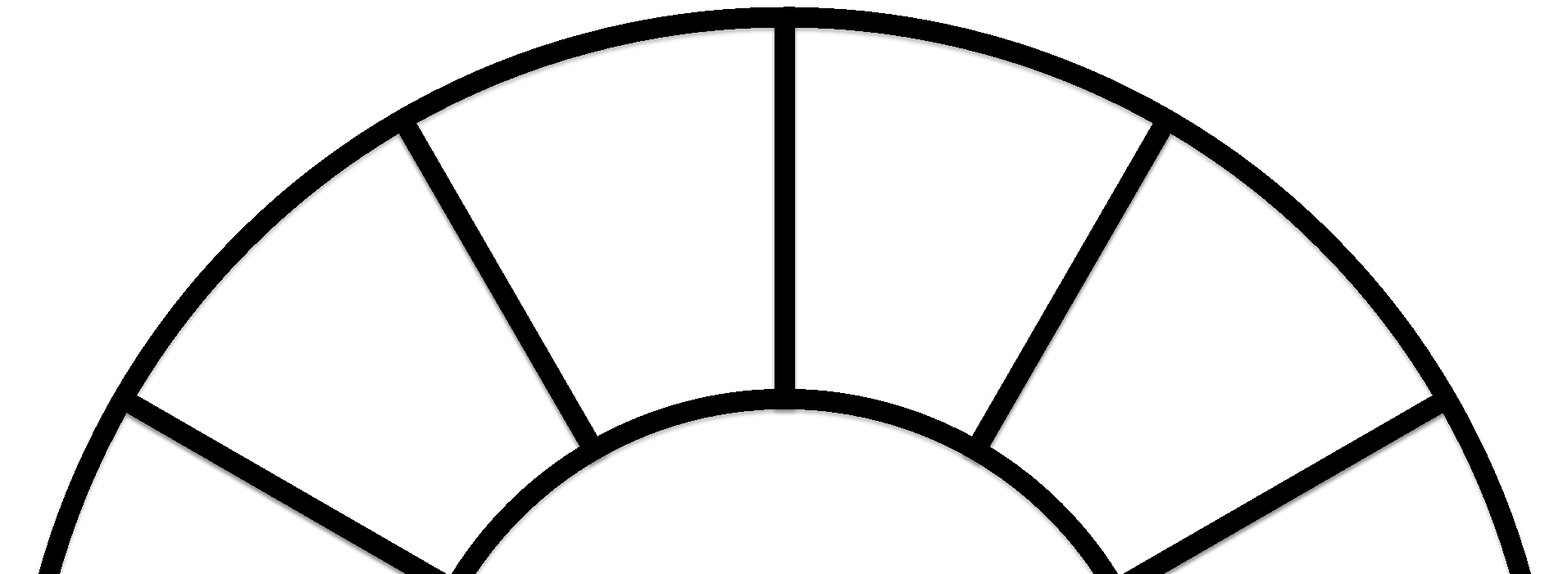
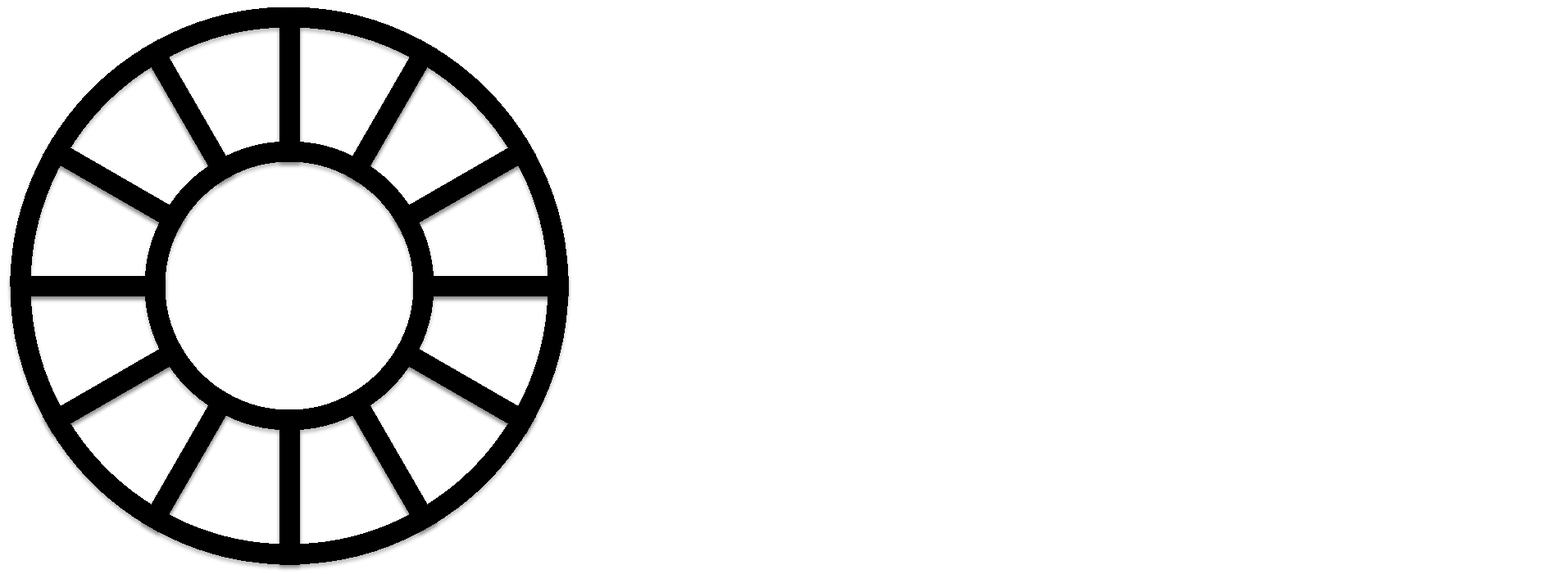
Before and after one commit to Salei-Y/notion_widgets, a plain HTML site: page index.html in a window 1280 px wide. Shown: the top 701 px of the page at 82% size, 1907 px wide, since content can reach past the window. Drawn offline with Linux system fonts and the light colour scheme.

Commit message:
Update index.html

```diff
--- a/index.html
+++ b/index.html
@@ -1,45 +1,45 @@
 <html>
   <head> </head>
   <body>
-<svg width="1899" height="1899" viewBox="0 0 1899 1899" fill="none" xmlns="http://www.w3.org/2000/svg">
+<svg width="690" height="690" viewBox="0 0 690 690" fill="none" xmlns="http://www.w3.org/2000/svg">
 <g filter="url(#filter0_d_1_39)">
-<path d="M1757.07 1411.75C1675.22 1553.51 1557.51 1671.22 1415.75 1753.07L1182.62 1349.28C1253.5 1308.36 1312.36 1249.5 1353.28 1178.63L1757.07 1411.75Z" stroke="black" stroke-width="25" shape-rendering="crispEdges"/>
+<path d="M629.056 505C600.268 554.862 558.862 596.268 509 625.056L427 483.028C451.931 468.634 472.634 447.931 487.028 423L629.056 505Z" stroke="black" stroke-width="25" shape-rendering="crispEdges"/>
 </g>
 <g filter="url(#filter1_d_1_39)">
-<path d="M1415.75 1753.07C1273.99 1834.91 1113.19 1878 949.5 1878L949.5 1411.75C1031.34 1411.75 1111.75 1390.21 1182.62 1349.28L1415.75 1753.07Z" stroke="black" stroke-width="25" shape-rendering="crispEdges"/>
+<path d="M509 625.056C459.138 653.844 402.576 669 345 669L345 505C373.788 505 402.069 497.422 427 483.028L509 625.056Z" stroke="black" stroke-width="25" shape-rendering="crispEdges"/>
 </g>
 <g filter="url(#filter2_d_1_39)">
-<path d="M949.5 1878C785.812 1878 625.008 1834.91 483.25 1753.07L716.375 1349.28C787.254 1390.21 867.656 1411.75 949.5 1411.75L949.5 1878Z" stroke="black" stroke-width="25" shape-rendering="crispEdges"/>
+<path d="M345 669C287.424 669 230.862 653.844 181 625.056L263 483.028C287.931 497.422 316.212 505 345 505L345 669Z" stroke="black" stroke-width="25" shape-rendering="crispEdges"/>
 </g>
 <g filter="url(#filter3_d_1_39)">
-<path d="M483.25 1753.07C341.492 1671.22 223.775 1553.51 141.931 1411.75L545.716 1178.63C586.638 1249.5 645.496 1308.36 716.375 1349.28L483.25 1753.07Z" stroke="black" stroke-width="25" shape-rendering="crispEdges"/>
+<path d="M181 625.056C131.138 596.268 89.7317 554.862 60.9437 505L202.972 423C217.366 447.931 238.069 468.634 263 483.028L181 625.056Z" stroke="black" stroke-width="25" shape-rendering="crispEdges"/>
 </g>
 <g filter="url(#filter4_d_1_39)">
-<path d="M141.931 1411.75C60.0874 1269.99 17 1109.19 17 945.5L483.25 945.5C483.25 1027.34 504.794 1107.75 545.716 1178.63L141.931 1411.75Z" stroke="black" stroke-width="25" shape-rendering="crispEdges"/>
+<path d="M60.9437 505C32.1557 455.138 17 398.576 17 341L181 341C181 369.788 188.578 398.069 202.972 423L60.9437 505Z" stroke="black" stroke-width="25" shape-rendering="crispEdges"/>
 </g>
 <g filter="url(#filter5_d_1_39)">
-<path d="M17 945.5C17 781.812 60.0874 621.008 141.931 479.25L545.716 712.375C504.794 783.254 483.25 863.656 483.25 945.5L17 945.5Z" stroke="black" stroke-width="25" shape-rendering="crispEdges"/>
+<path d="M17 341C17 283.424 32.1557 226.862 60.9437 177L202.972 259C188.578 283.931 181 312.212 181 341L17 341Z" stroke="black" stroke-width="25" shape-rendering="crispEdges"/>
 </g>
 <g filter="url(#filter6_d_1_39)">
-<path d="M141.931 479.25C223.775 337.492 341.492 219.775 483.25 137.931L716.375 541.716C645.496 582.638 586.638 641.496 545.716 712.375L141.931 479.25Z" stroke="black" stroke-width="25" shape-rendering="crispEdges"/>
+<path d="M60.9437 177C89.7317 127.138 131.138 85.7317 181 56.9436L263 198.972C238.069 213.366 217.366 234.069 202.972 259L60.9437 177Z" stroke="black" stroke-width="25" shape-rendering="crispEdges"/>
 </g>
 <g filter="url(#filter7_d_1_39)">
-<path d="M483.25 137.931C625.008 56.0873 785.812 13 949.5 13L949.5 479.25C867.656 479.25 787.254 500.794 716.375 541.716L483.25 137.931Z" stroke="black" stroke-width="25" shape-rendering="crispEdges"/>
+<path d="M181 56.9436C230.862 28.1556 287.424 13 345 13L345 177C316.212 177 287.931 184.578 263 198.972L181 56.9436Z" stroke="black" stroke-width="25" shape-rendering="crispEdges"/>
 </g>
 <g filter="url(#filter8_d_1_39)">
-<path d="M949.5 13C1113.19 13 1273.99 56.0873 1415.75 137.931L1182.62 541.716C1111.75 500.794 1031.34 479.25 949.5 479.25L949.5 13Z" stroke="black" stroke-width="25" shape-rendering="crispEdges"/>
+<path d="M345 13C402.576 13 459.138 28.1556 509 56.9437L427 198.972C402.069 184.578 373.788 177 345 177L345 13Z" stroke="black" stroke-width="25" shape-rendering="crispEdges"/>
 </g>
 <g filter="url(#filter9_d_1_39)">
-<path d="M1415.75 137.931C1557.51 219.775 1675.22 337.492 1757.07 479.25L1353.28 712.375C1312.36 641.496 1253.5 582.638 1182.62 541.716L1415.75 137.931Z" stroke="black" stroke-width="25" shape-rendering="crispEdges"/>
+<path d="M509 56.9437C558.862 85.7317 600.268 127.138 629.056 177L487.028 259C472.634 234.069 451.931 213.366 427 198.972L509 56.9437Z" stroke="black" stroke-width="25" shape-rendering="crispEdges"/>
 </g>
 <g filter="url(#filter10_d_1_39)">
-<path d="M1757.07 479.25C1838.91 621.008 1882 781.812 1882 945.5L1415.75 945.5C1415.75 863.656 1394.21 783.254 1353.28 712.375L1757.07 479.25Z" stroke="black" stroke-width="25" shape-rendering="crispEdges"/>
+<path d="M629.056 177C657.844 226.862 673 283.424 673 341L509 341C509 312.212 501.422 283.931 487.028 259L629.056 177Z" stroke="black" stroke-width="25" shape-rendering="crispEdges"/>
 </g>
 <g filter="url(#filter11_d_1_39)">
-<path d="M1882 945.5C1882 1109.19 1838.91 1269.99 1757.07 1411.75L1353.28 1178.62C1394.21 1107.75 1415.75 1027.34 1415.75 945.5L1882 945.5Z" stroke="black" stroke-width="25" shape-rendering="crispEdges"/>
+<path d="M673 341C673 398.576 657.844 455.138 629.056 505L487.028 423C501.422 398.069 509 369.788 509 341H673Z" stroke="black" stroke-width="25" shape-rendering="crispEdges"/>
 </g>
 <defs>
-<filter id="filter0_d_1_39" x="1161.55" y="1161.55" width="616.594" height="616.594" filterUnits="userSpaceOnUse" color-interpolation-filters="sRGB">
+<filter id="filter0_d_1_39" x="405.925" y="405.925" width="244.207" height="244.207" filterUnits="userSpaceOnUse" color-interpolation-filters="sRGB">
 <feFlood flood-opacity="0" result="BackgroundImageFix"/>
 <feColorMatrix in="SourceAlpha" type="matrix" values="0 0 0 0 0 0 0 0 0 0 0 0 0 0 0 0 0 0 127 0" result="hardAlpha"/>
 <feOffset dy="4"/>
@@ -49,7 +49,7 @@
 <feBlend mode="normal" in2="BackgroundImageFix" result="effect1_dropShadow_1_39"/>
 <feBlend mode="normal" in="SourceGraphic" in2="effect1_dropShadow_1_39" result="shape"/>
 </filter>
-<filter id="filter1_d_1_39" x="933" y="1332.21" width="503.825" height="566.291" filterUnits="userSpaceOnUse" color-interpolation-filters="sRGB">
+<filter id="filter1_d_1_39" x="328.5" y="465.953" width="201.575" height="223.547" filterUnits="userSpaceOnUse" color-interpolation-filters="sRGB">
 <feFlood flood-opacity="0" result="BackgroundImageFix"/>
 <feColorMatrix in="SourceAlpha" type="matrix" values="0 0 0 0 0 0 0 0 0 0 0 0 0 0 0 0 0 0 127 0" result="hardAlpha"/>
 <feOffset dy="4"/>
@@ -59,7 +59,7 @@
 <feBlend mode="normal" in2="BackgroundImageFix" result="effect1_dropShadow_1_39"/>
 <feBlend mode="normal" in="SourceGraphic" in2="effect1_dropShadow_1_39" result="shape"/>
 </filter>
-<filter id="filter2_d_1_39" x="462.175" y="1332.21" width="503.825" height="566.291" filterUnits="userSpaceOnUse" color-interpolation-filters="sRGB">
+<filter id="filter2_d_1_39" x="159.925" y="465.953" width="201.575" height="223.547" filterUnits="userSpaceOnUse" color-interpolation-filters="sRGB">
 <feFlood flood-opacity="0" result="BackgroundImageFix"/>
 <feColorMatrix in="SourceAlpha" type="matrix" values="0 0 0 0 0 0 0 0 0 0 0 0 0 0 0 0 0 0 127 0" result="hardAlpha"/>
 <feOffset dy="4"/>
@@ -69,7 +69,7 @@
 <feBlend mode="normal" in2="BackgroundImageFix" result="effect1_dropShadow_1_39"/>
 <feBlend mode="normal" in="SourceGraphic" in2="effect1_dropShadow_1_39" result="shape"/>
 </filter>
-<filter id="filter3_d_1_39" x="120.856" y="1161.55" width="616.594" height="616.594" filterUnits="userSpaceOnUse" color-interpolation-filters="sRGB">
+<filter id="filter3_d_1_39" x="39.8684" y="405.925" width="244.207" height="244.207" filterUnits="userSpaceOnUse" color-interpolation-filters="sRGB">
 <feFlood flood-opacity="0" result="BackgroundImageFix"/>
 <feColorMatrix in="SourceAlpha" type="matrix" values="0 0 0 0 0 0 0 0 0 0 0 0 0 0 0 0 0 0 127 0" result="hardAlpha"/>
 <feOffset dy="4"/>
@@ -79,7 +79,7 @@
 <feBlend mode="normal" in2="BackgroundImageFix" result="effect1_dropShadow_1_39"/>
 <feBlend mode="normal" in="SourceGraphic" in2="effect1_dropShadow_1_39" result="shape"/>
 </filter>
-<filter id="filter4_d_1_39" x="0.5" y="933" width="566.291" height="503.825" filterUnits="userSpaceOnUse" color-interpolation-filters="sRGB">
+<filter id="filter4_d_1_39" x="0.5" y="328.5" width="223.547" height="201.575" filterUnits="userSpaceOnUse" color-interpolation-filters="sRGB">
 <feFlood flood-opacity="0" result="BackgroundImageFix"/>
 <feColorMatrix in="SourceAlpha" type="matrix" values="0 0 0 0 0 0 0 0 0 0 0 0 0 0 0 0 0 0 127 0" result="hardAlpha"/>
 <feOffset dy="4"/>
@@ -89,7 +89,7 @@
 <feBlend mode="normal" in2="BackgroundImageFix" result="effect1_dropShadow_1_39"/>
 <feBlend mode="normal" in="SourceGraphic" in2="effect1_dropShadow_1_39" result="shape"/>
 </filter>
-<filter id="filter5_d_1_39" x="0.5" y="462.175" width="566.291" height="503.825" filterUnits="userSpaceOnUse" color-interpolation-filters="sRGB">
+<filter id="filter5_d_1_39" x="0.5" y="159.925" width="223.547" height="201.575" filterUnits="userSpaceOnUse" color-interpolation-filters="sRGB">
 <feFlood flood-opacity="0" result="BackgroundImageFix"/>
 <feColorMatrix in="SourceAlpha" type="matrix" values="0 0 0 0 0 0 0 0 0 0 0 0 0 0 0 0 0 0 127 0" result="hardAlpha"/>
 <feOffset dy="4"/>
@@ -99,7 +99,7 @@
 <feBlend mode="normal" in2="BackgroundImageFix" result="effect1_dropShadow_1_39"/>
 <feBlend mode="normal" in="SourceGraphic" in2="effect1_dropShadow_1_39" result="shape"/>
 </filter>
-<filter id="filter6_d_1_39" x="120.856" y="120.856" width="616.594" height="616.594" filterUnits="userSpaceOnUse" color-interpolation-filters="sRGB">
+<filter id="filter6_d_1_39" x="39.8684" y="39.8683" width="244.207" height="244.207" filterUnits="userSpaceOnUse" color-interpolation-filters="sRGB">
 <feFlood flood-opacity="0" result="BackgroundImageFix"/>
 <feColorMatrix in="SourceAlpha" type="matrix" values="0 0 0 0 0 0 0 0 0 0 0 0 0 0 0 0 0 0 127 0" result="hardAlpha"/>
 <feOffset dy="4"/>
@@ -109,7 +109,7 @@
 <feBlend mode="normal" in2="BackgroundImageFix" result="effect1_dropShadow_1_39"/>
 <feBlend mode="normal" in="SourceGraphic" in2="effect1_dropShadow_1_39" result="shape"/>
 </filter>
-<filter id="filter7_d_1_39" x="462.175" y="0.5" width="503.825" height="566.291" filterUnits="userSpaceOnUse" color-interpolation-filters="sRGB">
+<filter id="filter7_d_1_39" x="159.925" y="0.5" width="201.575" height="223.547" filterUnits="userSpaceOnUse" color-interpolation-filters="sRGB">
 <feFlood flood-opacity="0" result="BackgroundImageFix"/>
 <feColorMatrix in="SourceAlpha" type="matrix" values="0 0 0 0 0 0 0 0 0 0 0 0 0 0 0 0 0 0 127 0" result="hardAlpha"/>
 <feOffset dy="4"/>
@@ -119,7 +119,7 @@
 <feBlend mode="normal" in2="BackgroundImageFix" result="effect1_dropShadow_1_39"/>
 <feBlend mode="normal" in="SourceGraphic" in2="effect1_dropShadow_1_39" result="shape"/>
 </filter>
-<filter id="filter8_d_1_39" x="933" y="0.5" width="503.825" height="566.291" filterUnits="userSpaceOnUse" color-interpolation-filters="sRGB">
+<filter id="filter8_d_1_39" x="328.5" y="0.5" width="201.575" height="223.547" filterUnits="userSpaceOnUse" color-interpolation-filters="sRGB">
 <feFlood flood-opacity="0" result="BackgroundImageFix"/>
 <feColorMatrix in="SourceAlpha" type="matrix" values="0 0 0 0 0 0 0 0 0 0 0 0 0 0 0 0 0 0 127 0" result="hardAlpha"/>
 <feOffset dy="4"/>
@@ -129,7 +129,7 @@
 <feBlend mode="normal" in2="BackgroundImageFix" result="effect1_dropShadow_1_39"/>
 <feBlend mode="normal" in="SourceGraphic" in2="effect1_dropShadow_1_39" result="shape"/>
 </filter>
-<filter id="filter9_d_1_39" x="1161.55" y="120.856" width="616.594" height="616.594" filterUnits="userSpaceOnUse" color-interpolation-filters="sRGB">
+<filter id="filter9_d_1_39" x="405.925" y="39.8683" width="244.207" height="244.207" filterUnits="userSpaceOnUse" color-interpolation-filters="sRGB">
 <feFlood flood-opacity="0" result="BackgroundImageFix"/>
 <feColorMatrix in="SourceAlpha" type="matrix" values="0 0 0 0 0 0 0 0 0 0 0 0 0 0 0 0 0 0 127 0" result="hardAlpha"/>
 <feOffset dy="4"/>
@@ -139,7 +139,7 @@
 <feBlend mode="normal" in2="BackgroundImageFix" result="effect1_dropShadow_1_39"/>
 <feBlend mode="normal" in="SourceGraphic" in2="effect1_dropShadow_1_39" result="shape"/>
 </filter>
-<filter id="filter10_d_1_39" x="1332.21" y="462.175" width="566.291" height="503.825" filterUnits="userSpaceOnUse" color-interpolation-filters="sRGB">
+<filter id="filter10_d_1_39" x="465.953" y="159.925" width="223.547" height="201.575" filterUnits="userSpaceOnUse" color-interpolation-filters="sRGB">
 <feFlood flood-opacity="0" result="BackgroundImageFix"/>
 <feColorMatrix in="SourceAlpha" type="matrix" values="0 0 0 0 0 0 0 0 0 0 0 0 0 0 0 0 0 0 127 0" result="hardAlpha"/>
 <feOffset dy="4"/>
@@ -149,7 +149,7 @@
 <feBlend mode="normal" in2="BackgroundImageFix" result="effect1_dropShadow_1_39"/>
 <feBlend mode="normal" in="SourceGraphic" in2="effect1_dropShadow_1_39" result="shape"/>
 </filter>
-<filter id="filter11_d_1_39" x="1332.21" y="933" width="566.291" height="503.825" filterUnits="userSpaceOnUse" color-interpolation-filters="sRGB">
+<filter id="filter11_d_1_39" x="465.953" y="328.5" width="223.547" height="201.575" filterUnits="userSpaceOnUse" color-interpolation-filters="sRGB">
 <feFlood flood-opacity="0" result="BackgroundImageFix"/>
 <feColorMatrix in="SourceAlpha" type="matrix" values="0 0 0 0 0 0 0 0 0 0 0 0 0 0 0 0 0 0 127 0" result="hardAlpha"/>
 <feOffset dy="4"/>
```
